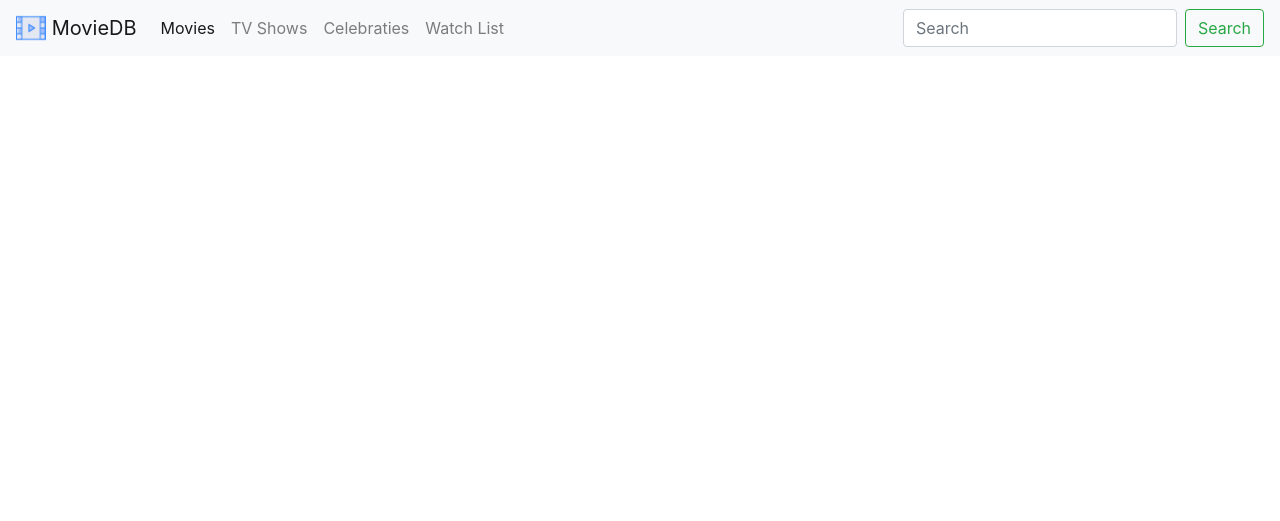
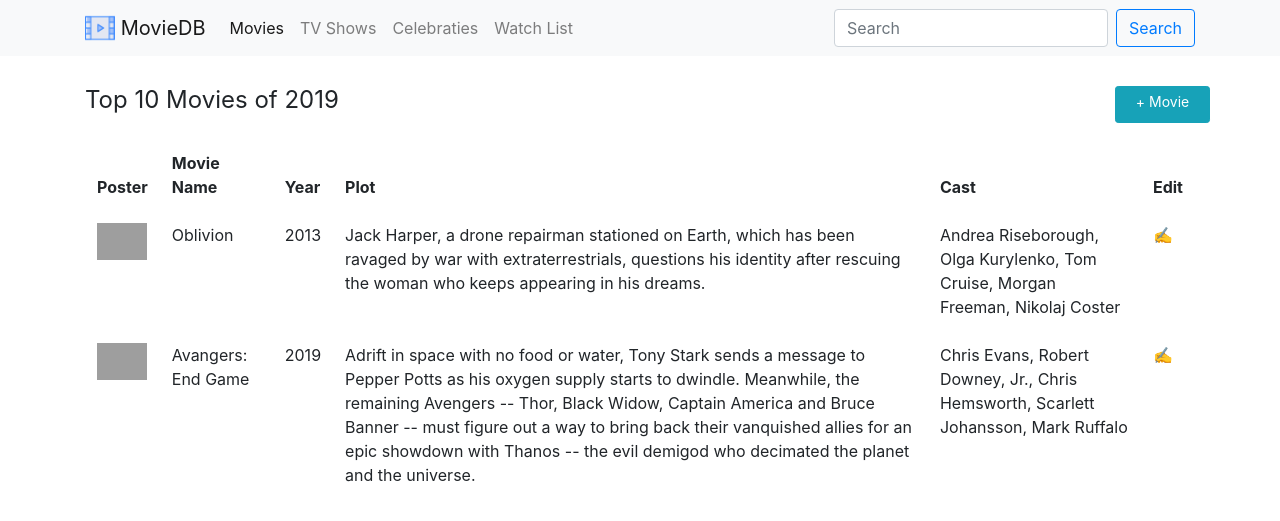
Before and after one commit to SNathJr/DeltaX-MovieDB, a Flask app: page / in a window 1280 px wide. Shown: the top 521 px of the page. Run offline with Flask 2, Linux system fonts and the light colour scheme; some libraries are stand-ins or nearby versions; grey boxes are pictures that could not be loaded.

Commit message:
index template updated - still a lot of improvements needed

```diff
--- a/templates/index.html
+++ b/templates/index.html
@@ -10,10 +10,21 @@
     <!-- Bootstrap CSS -->
     <link rel="stylesheet" href="https://stackpath.bootstrapcdn.com/bootstrap/4.3.1/css/bootstrap.min.css" integrity="sha384-ggOyR0iXCbMQv3Xipma34MD+dH/1fQ784/j6cY/iJTQUOhcWr7x9JvoRxT2MZw1T" crossorigin="anonymous">
 
-    <title>Hello, DeltaX</title>
+    <title>MovieDB | An assignment submitted to DeltaX</title>
+
+    <style>
+      .lead {
+        font-size: 1.5rem;
+        font-weight: 400;
+      }
+      nav {
+        margin-bottom: 30px;
+      }
+    </style>
   </head>
   <body>
     <nav class="navbar navbar-expand-lg navbar-light bg-light">
+      <div class="container">
         <a class="navbar-brand" href="#">
           <img src="/static/logo.png" width="30" height="30" class="d-inline-block align-top" alt="">
           MovieDB
@@ -37,13 +48,53 @@
             <li class="nav-item">
               <a class="nav-link" href="#">Watch List</a>
             </li>
-      </div>
+          </ul>
 
           <form class="form-inline">
             <input class="form-control mr-sm-2" type="search" placeholder="Search" aria-label="Search">
-        <button class="btn btn-outline-success my-2 my-sm-0" type="submit">Search</button>
+            <button class="btn btn-outline-primary my-2 my-sm-0 float-xs-right float-md-none" type="submit">Search</button>
           </form>
+        </div>
+      </div>
     </nav>
+
+    <div class="container">
+      <div class="my-3 row">
+        <h1 class="lead col-sm-12 col-md-8">Top 10 Movies of 2019</h1>
+        <a class="btn btn-info btn-sm col-sm-12 col-md-2 offset-md-2 col-lg-1 offset-lg-3" href="#" role="button">&#43; Movie</a>
+      </div>
+
+      <table class="table table-borderless">
+        <thead>
+          <tr>
+            <th scope="col">Poster</th>
+            <th scope="col">Movie Name</th>
+            <th scope="col">Year</th>
+            <th scope="col">Plot</th>
+            <th scope="col">Cast</th>
+            <th scope="col">Edit</th>
+          </tr>
+        </thead>
+        <tbody>
+          <tr>
+            <td><img src="https://prodimage.images-bn.com/pimages/0025192150555_p0_v4_s550x406.jpg" width="50px"></td>
+            <td>Oblivion</td>
+            <td>2013</td>
+            <td>Jack Harper, a drone repairman stationed on Earth, which has been ravaged by war with extraterrestrials, questions his identity after rescuing the woman who keeps appearing in his dreams.</td>
+            <td>Andrea Riseborough, Olga Kurylenko, Tom Cruise, Morgan Freeman, Nikolaj Coster</td>
+            <td>&#9997;</td>
+          </tr>
+          <tr>
+            <td><img src="http://t2.gstatic.com/images?q=tbn:ANd9GcQA_-tL18_rj9zEcjN6n41NEaJm-kRNF9UeOtvksZ4z_OW6jRA9" width="50px"></td>
+            <td>Avangers: End Game</td>
+            <td>2019</td>
+            <td>Adrift in space with no food or water, Tony Stark sends a message to Pepper Potts as his oxygen supply starts to dwindle. Meanwhile, the remaining Avengers -- Thor, Black Widow, Captain America and Bruce Banner -- must figure out a way to bring back their vanquished allies for an epic showdown with Thanos -- the evil demigod who decimated the planet and the universe.</td>
+            <td>Chris Evans, Robert Downey, Jr., Chris Hemsworth, Scarlett Johansson, Mark Ruffalo</td>
+            <td>&#9997;</td>
+          </tr>
+        </tbody>
+      </table>
+    </div>
 
     <!-- Optional JavaScript -->
     <!-- jQuery first, then Popper.js, then Bootstrap JS -->
```
Lines whose indentation alone changed are shown as unchanged.
